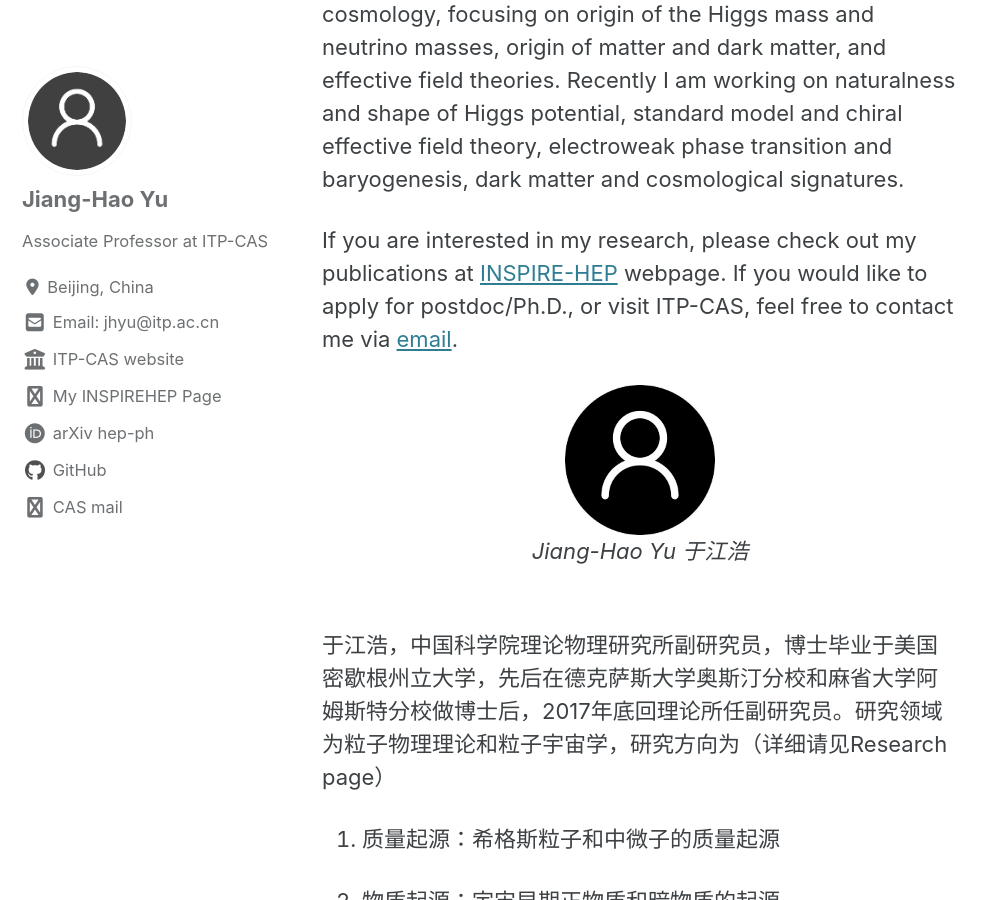
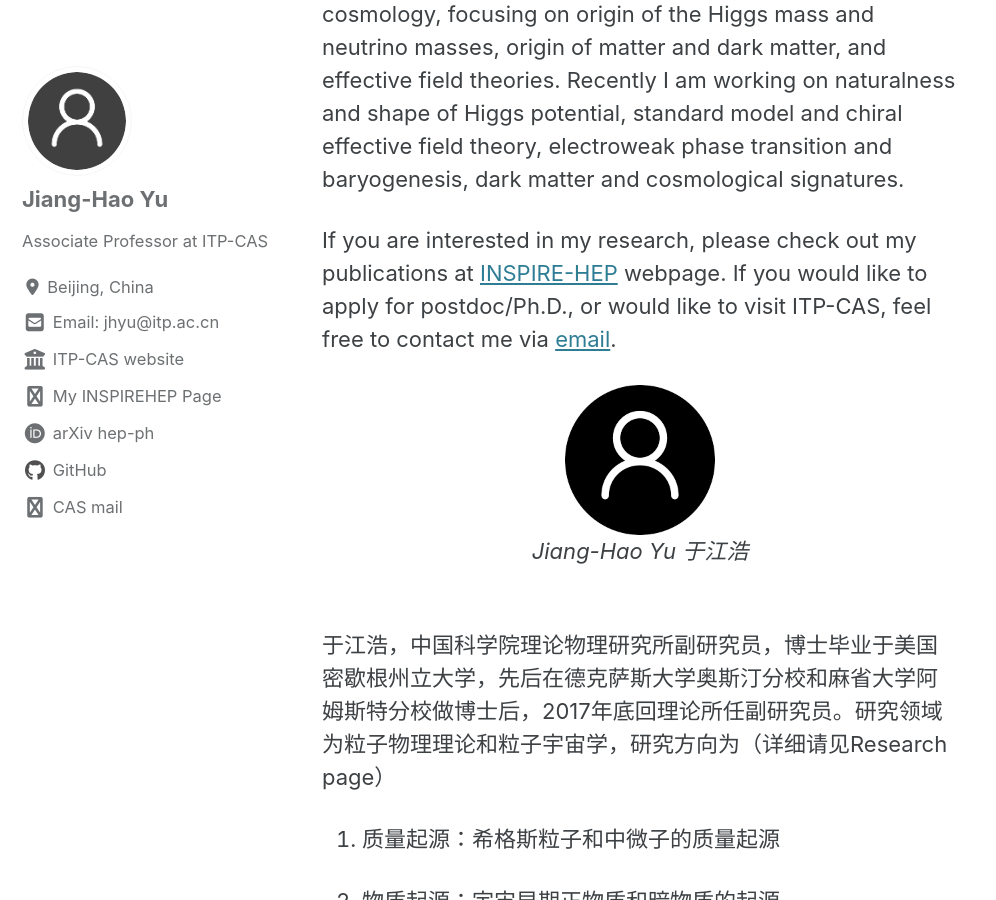
Before and after one commit to jhyu-itp/jhyu-itp.github.io, a Jekyll site: the page built from _pages/index.md, in a window 1280 px wide and 900 px high, scrolled down 514 px. Shown: the whole window, without its empty margins (0-996 px from the left). Built offline with Jekyll 4.4.1, drawn with Linux system fonts in a browser that asks for light colours; cached includes are drawn as plain includes; nearby versions of some CDN libraries; a style sheet for code colours, icons or effects is not loaded.

Commit message:
Update index.md

```diff
--- a/_pages/index.md
+++ b/_pages/index.md
@@ -26,7 +26,7 @@ I am Jiang-Hao Yu, an associate professor at Institute of Theoretical Physics, C
 
 My research area is theoretical particle physics and particle cosmology, focusing on origin of the Higgs mass and neutrino masses, origin of matter and dark matter, and effective field theories. Recently I am working on naturalness and shape of Higgs potential, standard model and chiral effective field theory, electroweak phase transition and baryogenesis, dark matter and cosmological signatures.
 
-If you are interested in my research, please check out my publications at [INSPIRE-HEP](https://inspirehep.net/authors/1066117) webpage. If you would like to apply for postdoc/Ph.D., or visit ITP-CAS, feel free to contact me via [email](mailto:jhyu@itp.ac.cn).
+If you are interested in my research, please check out my publications at [INSPIRE-HEP](https://inspirehep.net/authors/1066117) webpage. If you would like to apply for postdoc/Ph.D., or would like to visit ITP-CAS, feel free to contact me via [email](mailto:jhyu@itp.ac.cn).
 
 
 
```
